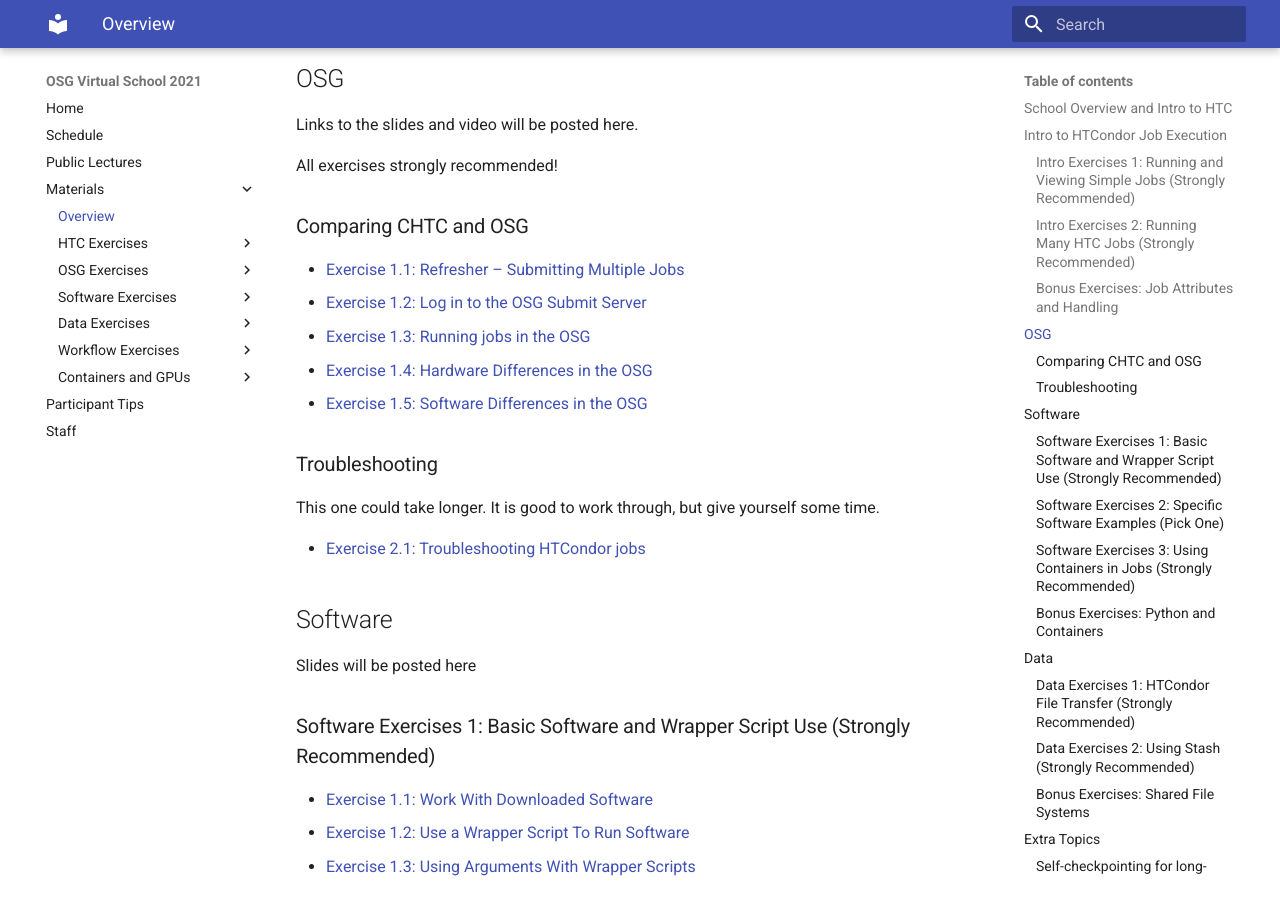
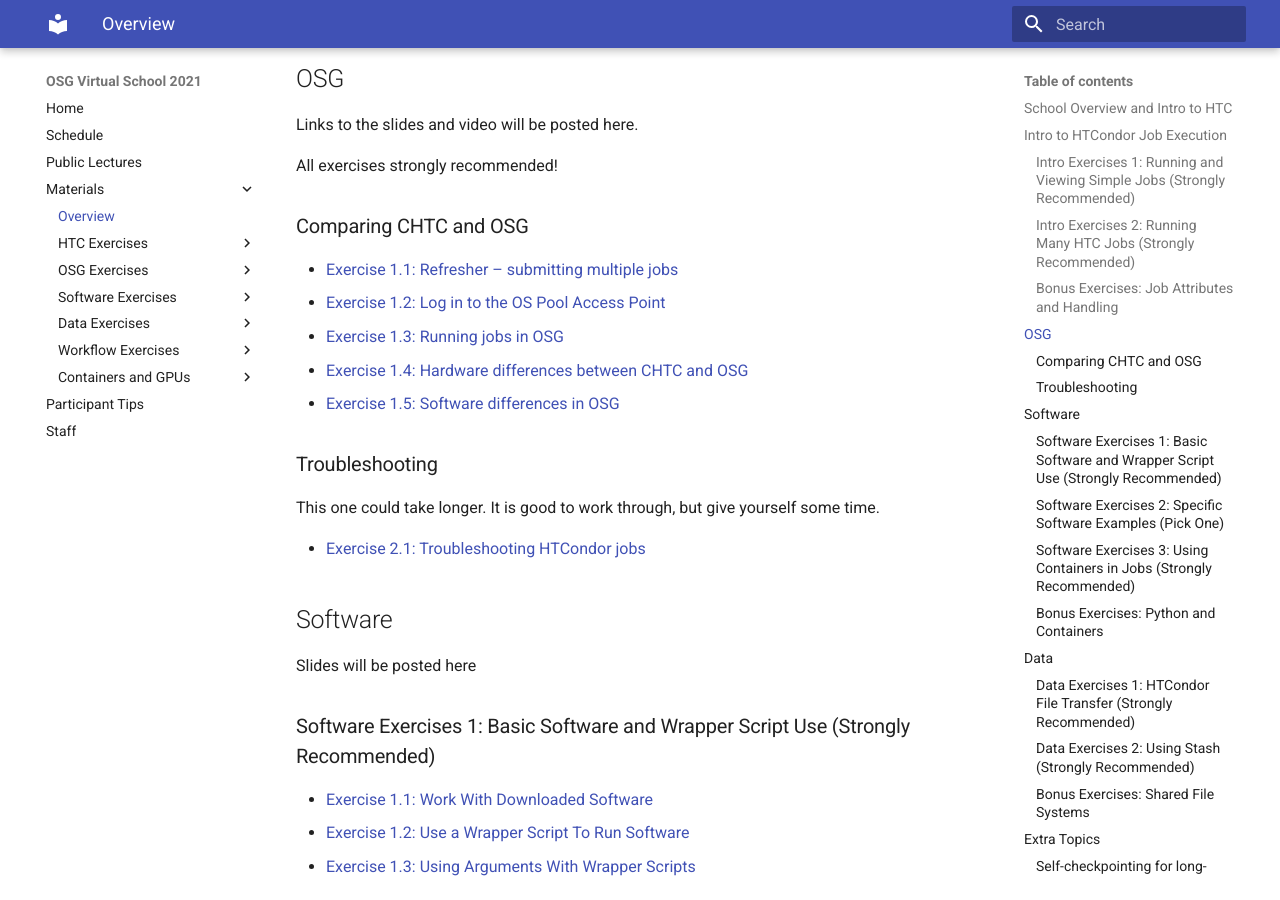
Before and after one commit to osg-htc/virtual-school-2021, an MkDocs documentation site: the page built from docs/materials/index.md, in a window 1280 px wide and 900 px high, scrolled down 1104 px. Built offline with MkDocs 1.6.1 and Material for MkDocs 9.7.7, drawn with Linux system fonts in a browser that asks for light colours.

```diff
--- a/docs/materials/index.md
+++ b/docs/materials/index.md
@@ -47,11 +47,11 @@
 
 ### Comparing CHTC and OSG
 
-- [Exercise 1.1: Refresher – Submitting Multiple Jobs](osg/part1-ex1-submit-refresher.md)
-- [Exercise 1.2: Log in to the OSG Submit Server](osg/part1-ex2-login-scp.md)
-- [Exercise 1.3: Running jobs in the OSG](osg/part1-ex3-submit-osg.md)
-- [Exercise 1.4: Hardware Differences in the OSG](osg/part1-ex4-hardware-diffs.md)
-- [Exercise 1.5: Software Differences in the OSG](osg/part1-ex5-software-diffs.md)
+- [Exercise 1.1: Refresher – submitting multiple jobs](osg/part1-ex1-submit-refresher.md)
+- [Exercise 1.2: Log in to the OS Pool Access Point](osg/part1-ex2-login-scp.md)
+- [Exercise 1.3: Running jobs in OSG](osg/part1-ex3-submit-osg.md)
+- [Exercise 1.4: Hardware differences between CHTC and OSG](osg/part1-ex4-hardware-diffs.md)
+- [Exercise 1.5: Software differences in OSG](osg/part1-ex5-software-diffs.md)
 
 ### Troubleshooting
 
```
Also changed, not shown: docs/materials/osg/part1-ex1-submit-refresher.md (+1 -1 lines), docs/materials/osg/part1-ex2-login-scp.md (+1 -1 lines), docs/materials/osg/part1-ex3-submit-osg.md (+1 -1 lines), docs/materials/osg/part1-ex4-hardware-diffs.md (+1 -1 lines), docs/materials/osg/part1-ex5-software-diffs.md (+1 -1 lines).
